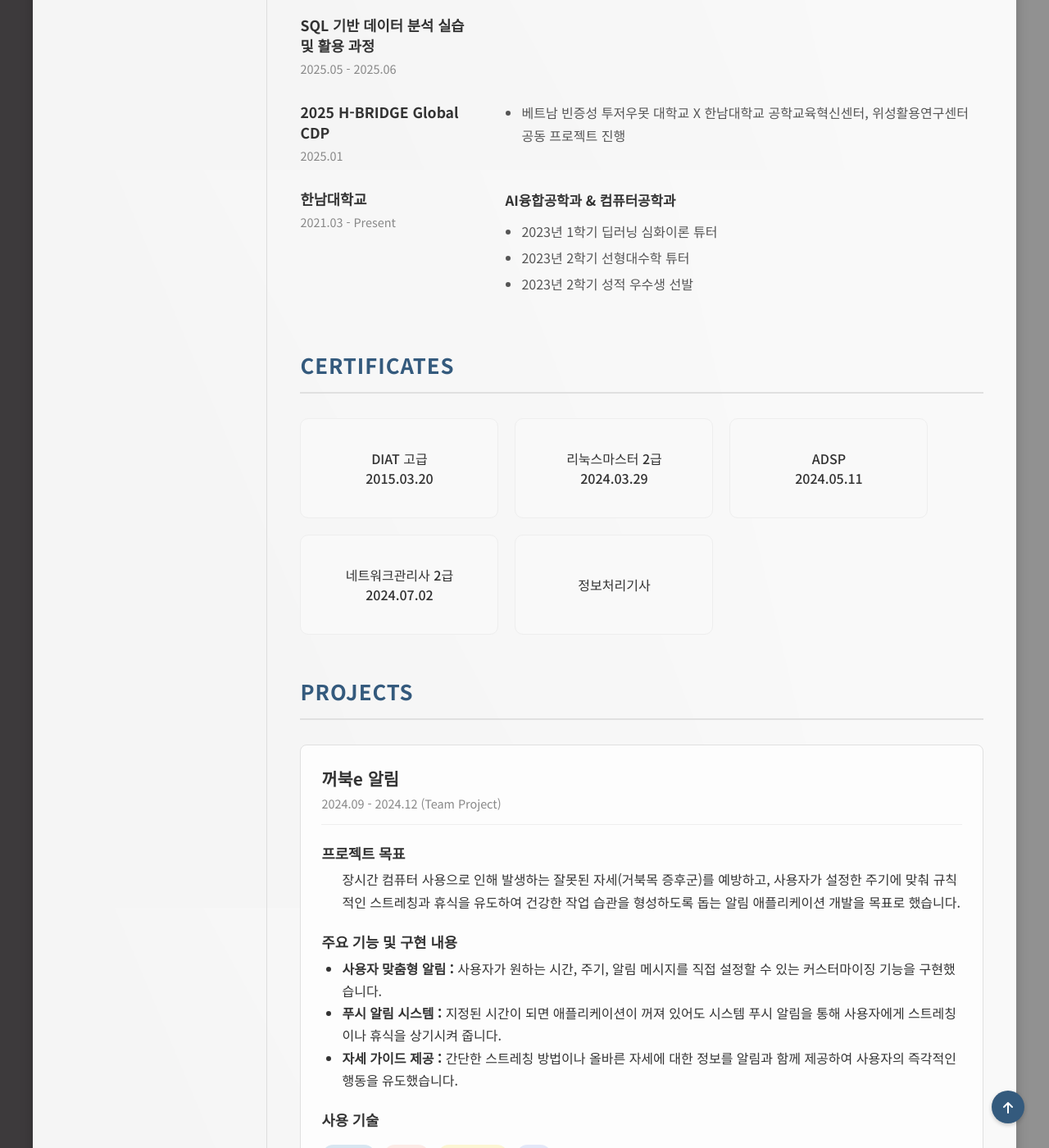
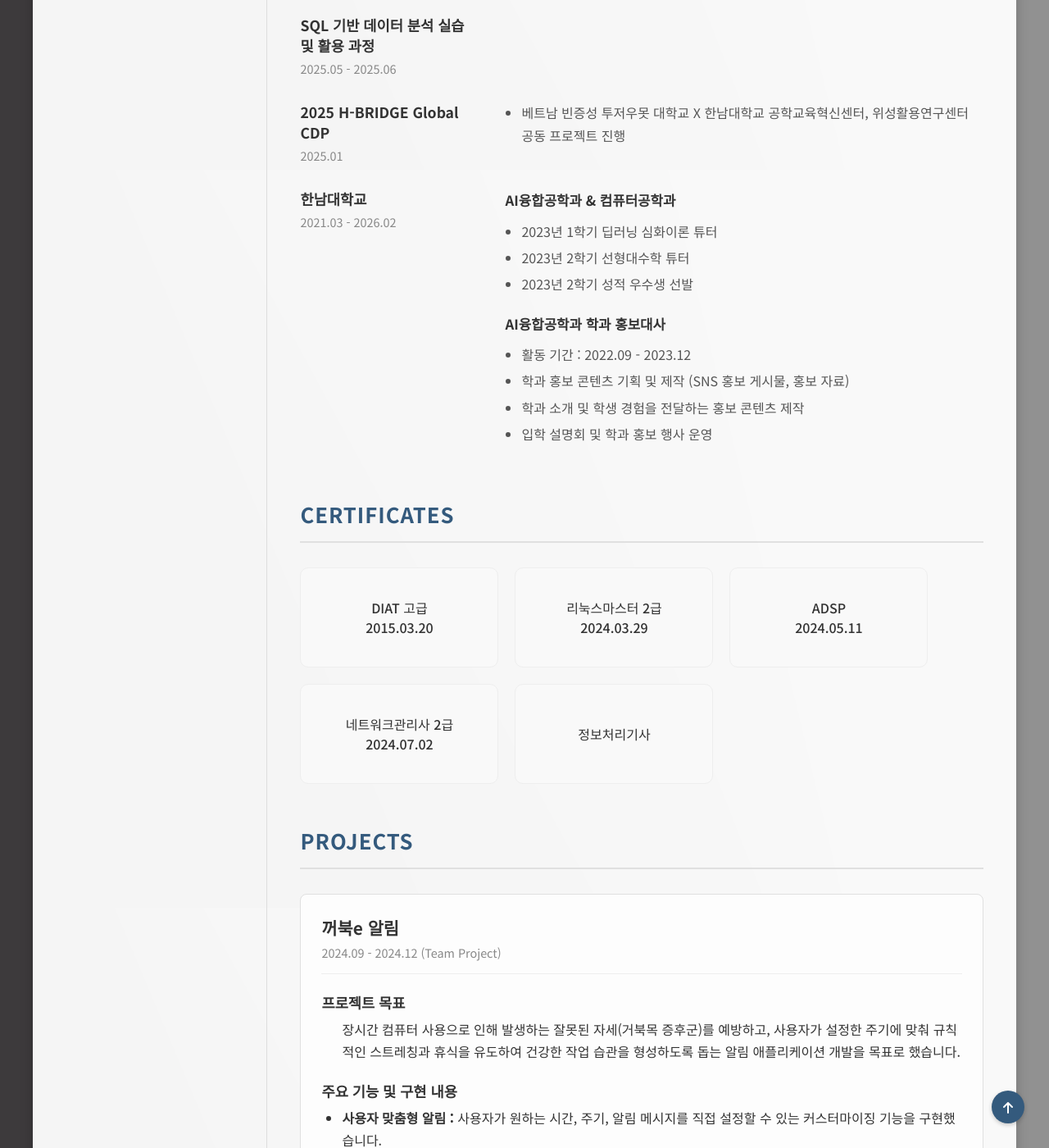
Before and after one commit to Leegaeune/Leegaeune.github.io, a Jekyll site: the page built from index.md, in a window 1280 px wide and 1400 px high, scrolled down 693 px. Shown: the whole window at 82% size. Built offline with Jekyll 4.4.1, drawn with Linux system fonts in a browser that asks for light colours.

Commit message:
add text

```diff
--- a/index.md
+++ b/index.md
@@ -68,7 +68,7 @@ title: Home
   <div class="experience-entry">
     <div class="experience-left">
       <h3>한남대학교</h3>
-      <p>2021.03 - Present</p>
+      <p>2021.03 - 2026.02</p>
     </div>
     <div class="experience-right">
       <div class="experience-detail">
@@ -77,6 +77,15 @@ title: Home
           <li>2023년 1학기 딥러닝 심화이론 튜터</li>
           <li>2023년 2학기 선형대수학 튜터</li>
           <li>2023년 2학기 성적 우수생 선발</li>
+        </ul>
+      </div>
+      <div class="experience-detail">
+        <h4>AI융합공학과 학과 홍보대사</h4>
+        <ul>
+          <li>활동 기간 : 2022.09 - 2023.12</li>
+          <li>학과 홍보 콘텐츠 기획 및 제작 (SNS 홍보 게시물, 홍보 자료)</li>
+          <li>학과 소개 및 학생 경험을 전달하는 홍보 콘텐츠 제작</li>
+          <li>입학 설명회 및 학과 홍보 행사 운영</li>
         </ul>
       </div>
     </div>
@@ -122,7 +131,7 @@ title: Home
       <a href="https://1drv.ms/p/c/fb3f63734cf89603/IQA7ZpAfy15RSbMuOZ5QgE3WAZKFAfylUI0hC92whEONwiQ" class="project-link" target="_blank" rel="noopener noreferrer">발표 자료 보기 (PPT)</a>
       <details>
         <summary style="cursor:pointer; font-weight:bold;">
-          ▶ 데모 영상 보기
+           데모 영상 보기
         </summary>
         <iframe
           src="https://drive.google.com/file/d/1ZNff4qUFdcuJyWdZXFKZ6xjQzSk7LCdB/preview"
@@ -371,7 +380,7 @@ title: Home
         <span class="tech-tag">Jupyter Notebook</span>
         <span class="tech-tag">GitHub</span>
       </div>
-      <a href="https://github.com/Leegaeune/kor_2000s_slang_translator"
+      <a href="https://github.com/Leegaeune/kor_2000s_slang_translator_1"
         class="project-link"
         target="_blank"
         rel="noopener noreferrer">
```
